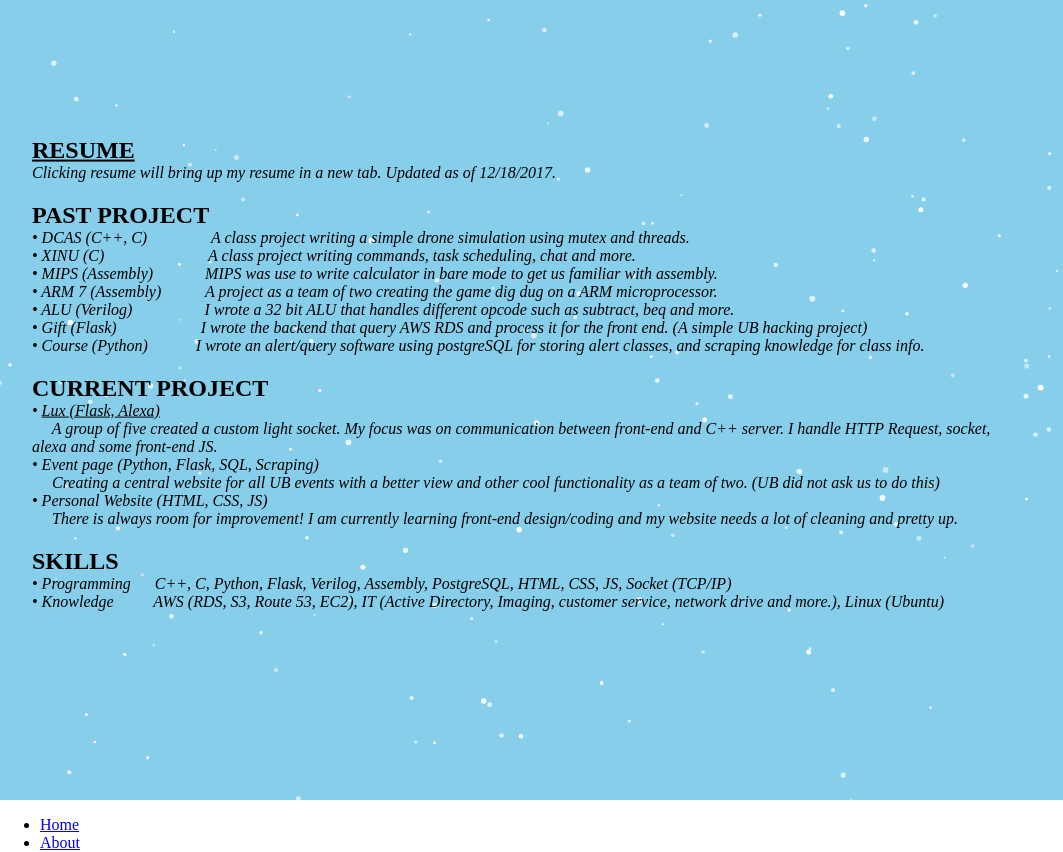
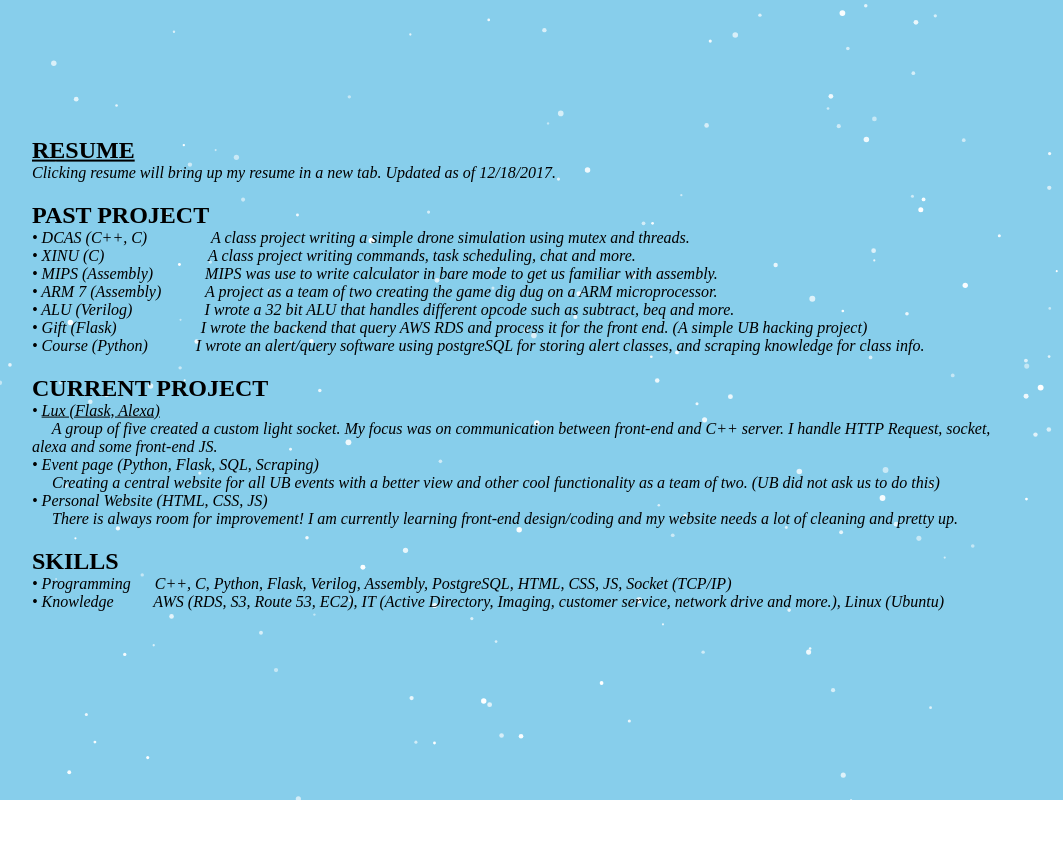
Before and after one commit to kjwong2018/kjwong2018.github.io, a plain HTML site: page index.html in a window 1280 px wide. Shown: the full height of the page, 0-1063 px from the left. After the commit the page ends 800 px from the top, so only its background shows below. Drawn offline with Linux system fonts and the light colour scheme.

Commit message:
Removed nav bar

```diff
--- a/index.html
+++ b/index.html
@@ -39,12 +39,6 @@
         </a>
       </div>
     </section>
-    <div class ="nav-bar">
-      <ul>
-        <li><a href="index.html">Home</a></li>
-        <li><a class="active" href="about.html">About</a></li>
-      </ul>
-    </div>
 		<script  src = "index.js" type="text/javascript"></script>
   </body>
 </html>
```
